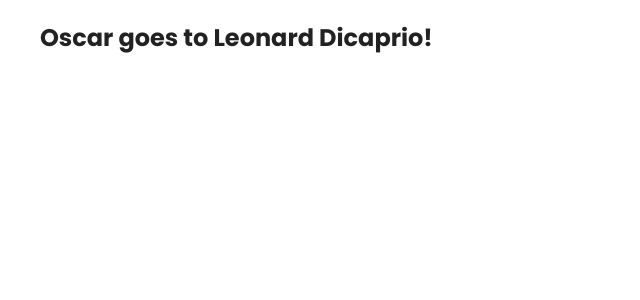
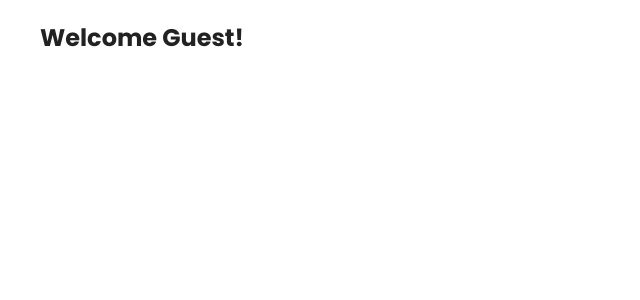
Before and after one commit to Dangereye/react-typescript-tut, a React (Create React App) app: page / in a window 1280 px wide. Shown: the top 300 px of the page, without its empty margins (0-640 px from the left). Built offline with nearby package versions, Linux system fonts and the light colour scheme.

Commit message:
Updated Greet component with optional messageCount prop (adv props).

```diff
--- a/src/App.tsx
+++ b/src/App.tsx
@@ -23,14 +23,14 @@ function App() {
   return (
     <div className="App">
       <main>
-        {/* <Greet name="Craig" messageCount={10} isLoggedIn={false} />
-        <Person name={personName} />
+        <Greet name="Craig" isLoggedIn={false} />
+        {/* <Person name={personName} />
         <PersonList names={personNamesList} />
         <Status status="loading" />
-        <Heading>Placeholder text</Heading> */}
+        <Heading>Placeholder text</Heading>
         <Oscar>
           <Heading>Oscar goes to Leonard Dicaprio!</Heading>
-        </Oscar>
+        </Oscar>*/}
       </main>
     </div>
   );
--- a/src/components/Greet.tsx
+++ b/src/components/Greet.tsx
@@ -1,6 +1,7 @@
-type GreetProps = { name: string; messageCount: number; isLoggedIn: boolean };
+type GreetProps = { name: string; messageCount?: number; isLoggedIn: boolean };
 
 export default function Greet(props: GreetProps) {
+  const { messageCount = 0 } = props;
   return (
     <>
       <h2>
```
